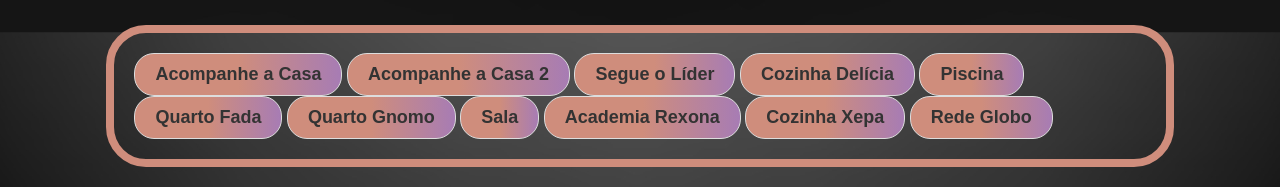
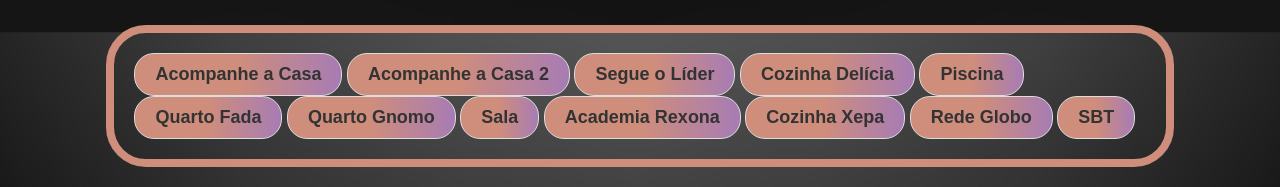
Before and after one commit to Brunexgmaer09/CanaisAoVivo, a plain HTML site: page index.html in a window 1280 px wide. Shown: the part 821-1008 px from the top of the page. Drawn offline with Linux system fonts and the light colour scheme.

Commit message:
Update index.html

```diff
--- a/index.html
+++ b/index.html
@@ -32,6 +32,7 @@
         <button class="ambiente gradient-button" data-id="bbb10">Academia Rexona</button>
         <button class="ambiente gradient-button" data-id="bbb11">Cozinha Xepa</button>
         <button class="ambiente gradient-button" data-id="globomg-globominas">Rede Globo</button>
+        <button class="ambiente gradient-button" data-id="sbt">SBT</button>
     </div>
     </div>
     <div class="contador-container">
```
